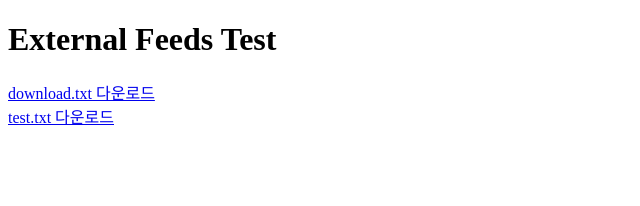
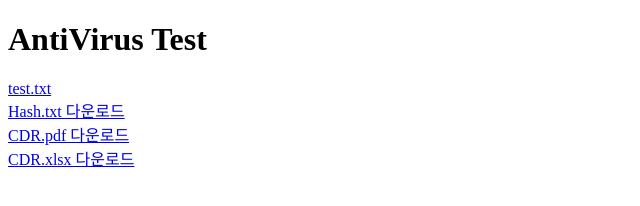
Before and after one commit to Dolmaeng-e/FGT_TEST, a plain HTML site: page index.html in a window 1280 px wide. Shown: the whole page, without its empty margins (0-640 px from the left). Drawn offline with Linux system fonts and the light colour scheme.

Commit message:
Update index.html

```diff
--- a/index.html
+++ b/index.html
@@ -4,10 +4,14 @@
     <meta charset="UTF-8">
 </head>
 <body>
-    <h1>External Feeds Test</h1>
+    <h1>AntiVirus Test</h1>
 
-    <a href="download.txt" download>download.txt 다운로드</a>
+    <a href="test.txt" download>test.txt</a>
     <br>
-    <a href="test.txt" download>test.txt 다운로드</a>
+    <a href="download.txt" download>Hash.txt 다운로드</a>
+    <br>
+    <a href="CDR.pdf" download>CDR.pdf 다운로드</a>
+    <br>
+    <a href="CDR.xlsx" download>CDR.xlsx 다운로드</a>
 </body>
 </html>
```
